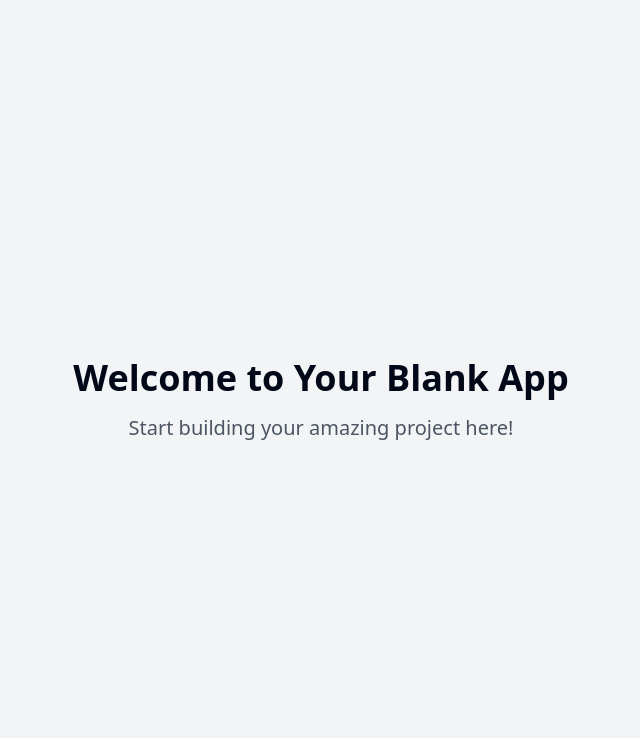
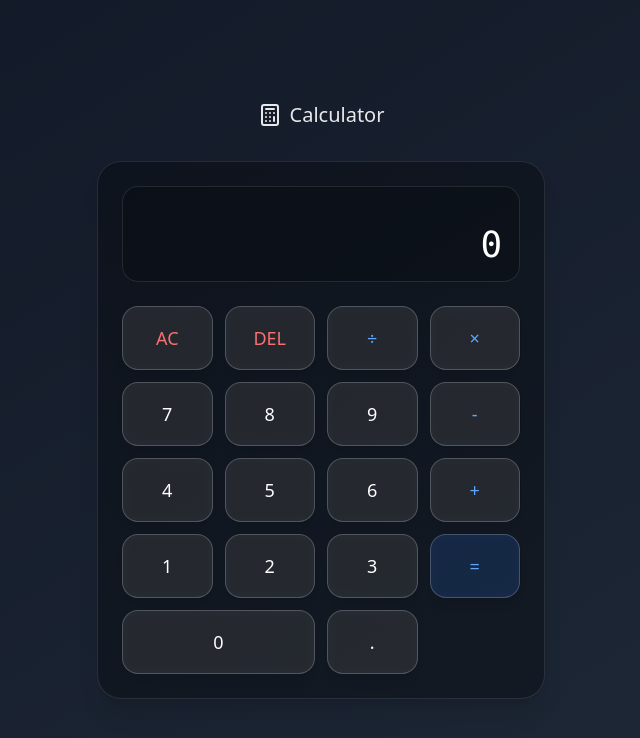
Before and after one commit to Neelavro/cheerful-math-magic, a React (Vite) app: page / in a window 1280 px wide. Shown: the top 738 px of the page, without its empty margins (319-959 px from the left). Built offline with nearby package versions, Linux system fonts and the light colour scheme.

Commit message:
Build calculator app
Implements a basic calculator application.

```diff
--- /dev/null
+++ b/src/components/Calculator.tsx
@@ -0,0 +1,175 @@
+
+import { useState } from 'react';
+import { Calculator as CalculatorIcon } from 'lucide-react';
+import { cn } from '@/lib/utils';
+
+type Operation = '+' | '-' | '×' | '÷' | null;
+
+interface HistoryItem {
+  calculation: string;
+  result: string;
+  timestamp: Date;
+}
+
+const Calculator = () => {
+  const [display, setDisplay] = useState('0');
+  const [firstNumber, setFirstNumber] = useState<number | null>(null);
+  const [operation, setOperation] = useState<Operation>(null);
+  const [newNumber, setNewNumber] = useState(true);
+  const [history, setHistory] = useState<HistoryItem[]>([]);
+
+  const handleNumber = (num: string) => {
+    if (newNumber) {
+      setDisplay(num);
+      setNewNumber(false);
+    } else {
+      setDisplay(display === '0' ? num : display + num);
+    }
+  };
+
+  const handleOperation = (op: Operation) => {
+    const current = parseFloat(display);
+    if (firstNumber === null) {
+      setFirstNumber(current);
+    } else if (operation) {
+      const result = calculate(firstNumber, current, operation);
+      setFirstNumber(result);
+      setDisplay(result.toString());
+    }
+    setOperation(op);
+    setNewNumber(true);
+  };
+
+  const calculate = (first: number, second: number, op: Operation): number => {
+    switch (op) {
+      case '+': return first + second;
+      case '-': return first - second;
+      case '×': return first * second;
+      case '÷': return second !== 0 ? first / second : 0;
+      default: return second;
+    }
+  };
+
+  const handleEquals = () => {
+    if (firstNumber === null || operation === null) return;
+
+    const secondNumber = parseFloat(display);
+    const result = calculate(firstNumber, secondNumber, operation);
+    const calculation = `${firstNumber} ${operation} ${secondNumber}`;
+
+    setHistory(prev => [{
+      calculation,
+      result: result.toString(),
+      timestamp: new Date()
+    }, ...prev.slice(0, 4)]);
+
+    setDisplay(result.toString());
+    setFirstNumber(null);
+    setOperation(null);
+    setNewNumber(true);
+  };
+
+  const handleClear = () => {
+    setDisplay('0');
+    setFirstNumber(null);
+    setOperation(null);
+    setNewNumber(true);
+  };
+
+  const handleDelete = () => {
+    if (display.length > 1) {
+      setDisplay(display.slice(0, -1));
+    } else {
+      setDisplay('0');
+    }
+  };
+
+  const Button = ({ children, onClick, className }: {
+    children: React.ReactNode;
+    onClick: () => void;
+    className?: string;
+  }) => (
+    <button
+      onClick={onClick}
+      className={cn(
+        "calculator-button h-16 text-lg font-medium rounded-2xl bg-white/10 backdrop-blur-sm",
+        "border border-white/20 shadow-lg",
+        "active:shadow-sm transition-all duration-200",
+        className
+      )}
+    >
+      {children}
+    </button>
+  );
+
+  return (
+    <div className="min-h-screen w-full flex flex-col items-center justify-center bg-gradient-to-br from-gray-900 to-gray-800 p-4">
+      <div className="calculator w-full max-w-md space-y-8">
+        <div className="flex items-center justify-center space-x-2 text-white/90">
+          <CalculatorIcon className="w-6 h-6" />
+          <h1 className="text-xl font-medium">Calculator</h1>
+        </div>
+
+        <div className="bg-black/30 backdrop-blur-xl rounded-3xl p-6 space-y-6 shadow-xl border border-white/10">
+          <div className="calculator-display h-24 flex flex-col items-end justify-center p-4 rounded-2xl bg-black/20 border border-white/10">
+            <div className="text-white/60 text-sm h-6">
+              {firstNumber !== null && `${firstNumber} ${operation}`}
+            </div>
+            <div className="text-white text-4xl font-light">{display}</div>
+          </div>
+
+          <div className="grid grid-cols-4 gap-3">
+            <Button onClick={handleClear} className="text-red-400">AC</Button>
+            <Button onClick={handleDelete} className="text-red-400">DEL</Button>
+            <Button onClick={() => handleOperation('÷')} className="text-blue-400">÷</Button>
+            <Button onClick={() => handleOperation('×')} className="text-blue-400">×</Button>
+
+            {[7, 8, 9].map(num => (
+              <Button key={num} onClick={() => handleNumber(num.toString())} className="text-white">
+                {num}
+              </Button>
+            ))}
+            <Button onClick={() => handleOperation('-')} className="text-blue-400">-</Button>
+
+            {[4, 5, 6].map(num => (
+              <Button key={num} onClick={() => handleNumber(num.toString())} className="text-white">
+                {num}
+              </Button>
+            ))}
+            <Button onClick={() => handleOperation('+')} className="text-blue-400">+</Button>
+
+            {[1, 2, 3].map(num => (
+              <Button key={num} onClick={() => handleNumber(num.toString())} className="text-white">
+                {num}
+              </Button>
+            ))}
+            <Button onClick={handleEquals} className="row-span-2 bg-blue-500/20 text-blue-400">=</Button>
+
+            <Button onClick={() => handleNumber('0')} className="col-span-2 text-white">0</Button>
+            <Button onClick={() => handleNumber('.')} className="text-white">.</Button>
+          </div>
+        </div>
+
+        {history.length > 0 && (
+          <div className="bg-black/30 backdrop-blur-xl rounded-3xl p-6 border border-white/10">
+            <h2 className="text-white/90 text-sm font-medium mb-4">History</h2>
+            <div className="space-y-3">
+              {history.map((item, index) => (
+                <div
+                  key={index}
+                  className="history-item flex justify-between text-sm p-2 rounded-lg bg-white/5 border border-white/10"
+                  style={{ animationDelay: `${index * 0.1}s` }}
+                >
+                  <span className="text-white/70">{item.calculation} =</span>
+                  <span className="text-white font-medium">{item.result}</span>
+                </div>
+              ))}
+            </div>
+          </div>
+        )}
+      </div>
+    </div>
+  );
+};
+
+export default Calculator;
--- a/src/index.css
+++ b/src/index.css
@@ -1,3 +1,4 @@
+
 @tailwind base;
 @tailwind components;
 @tailwind utilities;
@@ -5,97 +6,77 @@
 @layer base {
   :root {
     --background: 0 0% 100%;
-    --foreground: 222.2 84% 4.9%;
-
+    --foreground: 240 10% 3.9%;
     --card: 0 0% 100%;
-    --card-foreground: 222.2 84% 4.9%;
-
+    --card-foreground: 240 10% 3.9%;
     --popover: 0 0% 100%;
-    --popover-foreground: 222.2 84% 4.9%;
-
-    --primary: 222.2 47.4% 11.2%;
-    --primary-foreground: 210 40% 98%;
-
-    --secondary: 210 40% 96.1%;
-    --secondary-foreground: 222.2 47.4% 11.2%;
-
-    --muted: 210 40% 96.1%;
-    --muted-foreground: 215.4 16.3% 46.9%;
-
-    --accent: 210 40% 96.1%;
-    --accent-foreground: 222.2 47.4% 11.2%;
-
+    --popover-foreground: 240 10% 3.9%;
+    --primary: 240 5.9% 10%;
+    --primary-foreground: 0 0% 98%;
+    --secondary: 240 4.8% 95.9%;
+    --secondary-foreground: 240 5.9% 10%;
+    --muted: 240 4.8% 95.9%;
+    --muted-foreground: 240 3.8% 46.1%;
+    --accent: 240 4.8% 95.9%;
+    --accent-foreground: 240 5.9% 10%;
     --destructive: 0 84.2% 60.2%;
-    --destructive-foreground: 210 40% 98%;
-
-    --border: 214.3 31.8% 91.4%;
-    --input: 214.3 31.8% 91.4%;
-    --ring: 222.2 84% 4.9%;
-
-    --radius: 0.5rem;
-
-    --sidebar-background: 0 0% 98%;
-
-    --sidebar-foreground: 240 5.3% 26.1%;
-
-    --sidebar-primary: 240 5.9% 10%;
-
-    --sidebar-primary-foreground: 0 0% 98%;
-
-    --sidebar-accent: 240 4.8% 95.9%;
-
-    --sidebar-accent-foreground: 240 5.9% 10%;
-
-    --sidebar-border: 220 13% 91%;
-
-    --sidebar-ring: 217.2 91.2% 59.8%;
+    --destructive-foreground: 0 0% 98%;
+    --border: 240 5.9% 90%;
+    --input: 240 5.9% 90%;
+    --ring: 240 5.9% 10%;
+    --radius: 1rem;
   }
 
-  .dark {
-    --background: 222.2 84% 4.9%;
-    --foreground: 210 40% 98%;
-
-    --card: 222.2 84% 4.9%;
-    --card-foreground: 210 40% 98%;
-
-    --popover: 222.2 84% 4.9%;
-    --popover-foreground: 210 40% 98%;
-
-    --primary: 210 40% 98%;
-    --primary-foreground: 222.2 47.4% 11.2%;
-
-    --secondary: 217.2 32.6% 17.5%;
-    --secondary-foreground: 210 40% 98%;
-
-    --muted: 217.2 32.6% 17.5%;
-    --muted-foreground: 215 20.2% 65.1%;
-
-    --accent: 217.2 32.6% 17.5%;
-    --accent-foreground: 210 40% 98%;
-
-    --destructive: 0 62.8% 30.6%;
-    --destructive-foreground: 210 40% 98%;
-
-    --border: 217.2 32.6% 17.5%;
-    --input: 217.2 32.6% 17.5%;
-    --ring: 212.7 26.8% 83.9%;
-    --sidebar-background: 240 5.9% 10%;
-    --sidebar-foreground: 240 4.8% 95.9%;
-    --sidebar-primary: 224.3 76.3% 48%;
-    --sidebar-primary-foreground: 0 0% 100%;
-    --sidebar-accent: 240 3.7% 15.9%;
-    --sidebar-accent-foreground: 240 4.8% 95.9%;
-    --sidebar-border: 240 3.7% 15.9%;
-    --sidebar-ring: 217.2 91.2% 59.8%;
-  }
-}
-
-@layer base {
   * {
     @apply border-border;
   }
 
   body {
-    @apply bg-background text-foreground;
+    @apply bg-background text-foreground antialiased;
   }
 }
+
+.calculator-button {
+  @apply relative overflow-hidden transition-all duration-200 active:scale-95;
+}
+
+.calculator-button::before {
+  content: '';
+  @apply absolute inset-0 bg-white/10 opacity-0 transition-opacity duration-200;
+}
+
+.calculator-button:hover::before {
+  @apply opacity-100;
+}
+
+.calculator-display {
+  @apply font-mono tracking-wider;
+}
+
+@keyframes slideUp {
+  from {
+    opacity: 0;
+    transform: translateY(10px);
+  }
+  to {
+    opacity: 1;
+    transform: translateY(0);
+  }
+}
+
+.history-item {
+  animation: slideUp 0.3s ease-out forwards;
+}
+
+@keyframes fadeIn {
+  from {
+    opacity: 0;
+  }
+  to {
+    opacity: 1;
+  }
+}
+
+.calculator {
+  animation: fadeIn 0.5s ease-out forwards;
+}
--- a/src/pages/Index.tsx
+++ b/src/pages/Index.tsx
@@ -1,14 +1,8 @@
-// Update this page (the content is just a fallback if you fail to update the page)
+
+import Calculator from '@/components/Calculator';
 
 const Index = () => {
-  return (
-    <div className="min-h-screen flex items-center justify-center bg-gray-100">
-      <div className="text-center">
-        <h1 className="text-4xl font-bold mb-4">Welcome to Your Blank App</h1>
-        <p className="text-xl text-gray-600">Start building your amazing project here!</p>
-      </div>
-    </div>
-  );
+  return <Calculator />;
 };
 
 export default Index;
```
